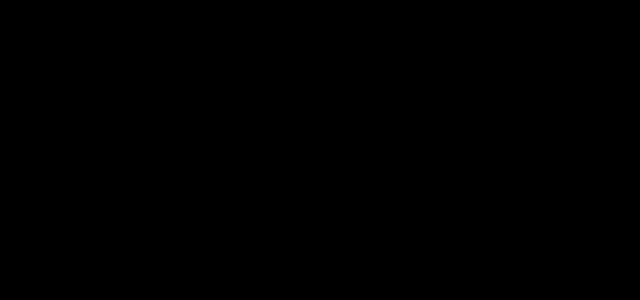
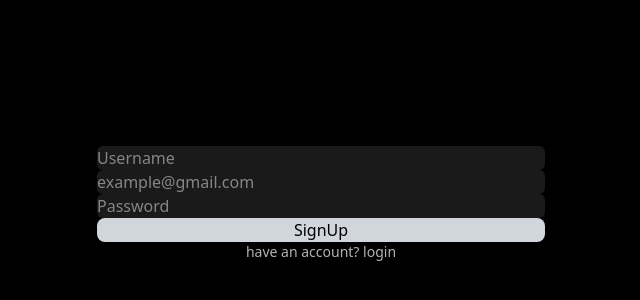
Before and after one commit to suraniyakunal/Talker, a React (Vite) app in the folder client/: page /signup in a window 1280 px wide. Before the commit this address had no page. Shown: the part 212-512 px from the top of the page, without its empty margins (319-959 px from the left). Built offline with nearby package versions, Linux system fonts and the light colour scheme.

Commit message:
redesign the routes and made it work for two routes

```diff
--- a/client/src/components/Footer.jsx
+++ b/client/src/components/Footer.jsx
@@ -3,8 +3,8 @@ import { Link } from "react-router-dom"
 const Footer = () => {
   return (
     <div>
-      <footer className="absolute bottom-0 left-0 right-0 light-black z-10  h-16 px-4 gap-20 flex items-center justify-center shadow-md">
-        <button type="submit"><Link to='/'>chats</Link></button>
+      <footer className="absolute bottom-0 left-80 bg-transparent rounded-md right-80 normal-text z-10  h-16 px-4 gap-20 flex items-center justify-center shadow-md">
+        <button type="submit"><Link to='/chat'>chats</Link></button>
         <button type="submit"><Link to='/posts'>posts</Link></button>
         <button type="submit"><Link to='/rooms'>rooms</Link></button>
         <button type="submit"><Link to='/profile'>profile</Link></button>
--- a/client/src/components/Login.jsx
+++ b/client/src/components/Login.jsx
@@ -1,37 +1,57 @@
 import { React, useEffect, useState } from "react";
-import { Link } from "react-router-dom";
+import { Link, Navigate } from "react-router-dom";
 import axios from "axios";
+import { useNavigate } from "react-router-dom";
+import SignUp from "./SignUp";
 
 const Login = () => {
 
   const [username, setUsername] = useState("")
   const [password, setPassword] = useState("")
 
-  const loginHandler = async (e, username, password) => {
+
+  const navigate = useNavigate()
+
+  const loginHandler = async (e) => {
     e.preventDefault()
 
-    const { data } = await axios.post('/api/users/login', { username, password });
+    let data
 
-    // Store token in localStorage
-    localStorage.setItem('userInfo', JSON.stringify(data));
+    try {
+
+      const response = await axios.post('/api/users/login', { username, password });
+      data = response.data
+
+      // Store token in localStorage
+      localStorage.setItem('userInfo', JSON.stringify(data));
+
+      if (data) {
+        navigate('/chat')
+      }
+
+    } catch (error) {
+      console.log("error in confirming the login credential", error)
+    }
+
+
 
     // Update React state/context to reflect logged in status
     // navigate('/chat');
   };
   return (
     <div className="flex justify-center items-center min-h-screen px-4">
-      <div className=" max-w-md lg:max-w-lg container rounded-lg py-8">
-        <h2 className='text-2xl font-bold mb-6 text-center'>Login :)</h2>
+      <div className=" max-w-md lg:max-w-lg medium-black rounded-lg py-8">
+        <h2 className='text-2xl normal-text font-bold mb-6 text-center'>Login :)</h2>
         <form className='space-y-6 px-4'>
           <div>
-            <input name="username" type="text" value={username} onChange={e => setUsername(e.target.value)} placeholder='username' className='w-full px-3 py-2 rounded-md focus:outline-none focus:ring-2 focus:ring-indigo-500' />
+            <input name="username" type="text" value={username} onChange={e => setUsername(e.target.value)} placeholder='username' className='w-full normal-text light-black px-3 py-2 rounded-md focus:outline-none focus:ring-2 focus:ring-indigo-500' />
           </div>
           <div>
-            <input name='password' type="password" value={password} onChange={e => setPassword(e.target.value)} placeholder='password' className='w-full px-3 py-2 rounded-md focus:outline-none focus:ring-2 focus:ring-indigo-500' />
+            <input name='password' type="password" value={password} onChange={e => setPassword(e.target.value)} placeholder='password' className='w-full normal-text light-black px-3 py-2 rounded-md focus:outline-none focus:ring-2 focus:ring-indigo-500' />
           </div>
           <button type="submit" onClick={loginHandler} className='w-full p-2 rounded-lg text-gray-900 hover:bg-gray-600 bg-gray-300 font-semibold transition'>Login</button>
         </form>
-        <h6 className='text-sm text-center pt-4'>don't have an account? <Link to='/signup'>SignUp</Link></h6>
+        <h6 className='text-sm muted-text text-center pt-4'>don't have an account? <Link to='/signup'>SignUp</Link></h6>
       </div>
 
     </div>
--- a/client/src/components/MainLayout.jsx
+++ b/client/src/components/MainLayout.jsx
@@ -1,11 +1,27 @@
-import Login from '../components/Login.jsx'
+import { useState } from 'react'
+import { Outlet } from 'react-router-dom';
+import ChatBox from '../components/ChatBox.jsx'
+import Footer from '../components/Footer.jsx'
+import Navbar from './Navbar.jsx';
 
 function MainLayout() {
 
-
+  // const [isLogged, setIsLogged] = useState(() => !!localStorage.getItem('userInfo'))
+  // const onLoginSucess = () => {
+  //   setIsLogged(true)
+  // }
+  //
+  // if (isLogged) {
+  //   return (<Login onLoginSucess={onLoginSucess} />)
+  // }
   return (
     <>
-      <Login />
+      {/* <Navbar /> */}
+      {/* <div> */}
+      {/*   <ChatBox /> */}
+      {/* </div> */}
+      <Outlet />
+      {/* <Footer /> */}
     </>
   );
 }
--- a/client/src/components/Navbar.jsx
+++ b/client/src/components/Navbar.jsx
@@ -1,7 +1,17 @@
 const Navbar = () => {
   return (
     <div>
-      <header className="sticky top-0 left-0 right-0 z-10 light-black h-16 px-4 flex items-center justify-between shadow-md">
+      <header
+        className="
+        sticky top-0
+        medium-black
+        left-0 right-0
+        normal-text
+        z-10 light-black
+        h-16 px-4 flex
+        items-center
+        justify-between
+        shadow-md">
         <div className="flex items-center gap-2">
           <img src="/profile.jpg" alt="" className="rounded-full w-10 h-10" />
           <span className="font-semibold">Talker</span>
--- /dev/null
+++ b/client/src/components/Posts.jsx
@@ -0,0 +1,7 @@
+const Posts = () => {
+  return (
+    <div>All the posts are here</div>
+  )
+}
+
+export default Posts
--- a/client/src/components/SignUp.jsx
+++ b/client/src/components/SignUp.jsx
@@ -1,21 +1,69 @@
+import axios from "axios"
+import { useState } from "react"
+import { Link } from "react-router-dom"
+
 const SignUp = () => {
+
+  const [username, setUsername] = useState('')
+  const [email, setEmail] = useState('')
+  const [password, setPassword] = useState('')
+
+  const handleSignUp = async (e) => {
+    e.preventDefault()
+    try {
+      const { data } = await axios.post('/api/users/signup', { username, email, password })
+      console.log(data)
+    } catch (error) {
+      console.log("error sending the data from signup", error)
+    }
+  }
   return (
     <div className="flex justify-center items-center min-h-screen px-4">
       <div className="container md:max-w-md rounded-lg py-8 ">
         <h2 className=" text-2xl text-center font-bold mb-6">SignUp :)</h2>
-        <form className="space-y-6 px-6">
+        <form onSubmit={handleSignUp} className="space-y-6 px-6">
           <div>
-            <input type="text" name="username" placeholder="Username" className="w-full py-2 px-3 rounded-lg focus:ring-2 focus:outline-none focus:ring-indigo-500" />
+            <input
+              required
+              onChange={(e) => { setUsername(e.target.value) }}
+              value={username}
+              type="text"
+              name="username"
+              placeholder="Username"
+              className="w-full normal-text
+              light-black px-3 py-2
+              rounded-md focus:outline-none
+              focus:ring-2 focus:ring-indigo-500" />
           </div>
           <div>
-            <input type="text" name="email" placeholder="example@gmail.com" className="w-full py-2 px-3 rounded-lg focus:ring-2 focus:outline-none focus:ring-indigo-500" />
+            <input
+              required
+              onChange={(e) => { setEmail(e.target.value) }}
+              value={email}
+              type="email"
+              name="email"
+              placeholder="example@gmail.com"
+              className="w-full normal-text
+              light-black px-3 py-2
+              rounded-md focus:outline-none
+              focus:ring-2 focus:ring-indigo-500" />
           </div>
           <div>
-            <input type="password" name="password" placeholder="Password" className="w-full py-2 px-3 rounded-lg focus:ring-2 focus:outline-none focus:ring-indigo-500" />
+            <input
+              required
+              onChange={(e) => { setPassword(e.target.value) }}
+              value={password}
+              type="password"
+              name="password"
+              placeholder="Password"
+              className="w-full normal-text
+              light-black px-3 py-2
+              rounded-md focus:outline-none
+              focus:ring-2 focus:ring-indigo-500" />
           </div>
           <button type="submit" className="w-full p-2 rounded-lg bg-gray-300 hover:bg-gray-700 transition">SignUp</button>
         </form>
-        <h6 className='text-sm text-center pt-4'>already have an account? <a href="" className='text-indigo-500'>Login</a></h6>
+        <h6 className='text-sm muted-text text-center pt-4'>have an account? <Link to='/login'>login</Link></h6>
       </div>
     </div>
   )
--- a/client/src/main.css
+++ b/client/src/main.css
@@ -25,30 +25,16 @@
   background-color: var(--bg-light);
 }
 
+.normal-text {
+
+  color: var(--text);
+}
+
+.muted-text {
+
+  color: var(--text-muted);
+}
+
 body {
   background-color: var(--bg-dark);
 }
-
-.container {
-  background-color: var(--bg);
-}
-
-h2 {
-  color: var(--text);
-}
-
-input {
-  color: var(--text);
-  background-color: var(--bg-light);
-}
-
-/* button { */
-/*   background-color: var(--text); */
-/*   padding: 8px; */
-/*   color: black; */
-/*   border-radius: 6px; */
-/* } */
-
-h6 {
-  color: var(--text-muted);
-}
--- a/client/src/main.jsx
+++ b/client/src/main.jsx
@@ -2,12 +2,38 @@ import { StrictMode } from 'react';
 import { createRoot } from 'react-dom/client';
 import './main.css';
 import App from './App.jsx';
-import { BrowserRouter } from 'react-router-dom';
+import { BrowserRouter, Routes, Route } from 'react-router-dom';
+import MainLayout from './components/MainLayout.jsx';
+import Login from './components/Login.jsx'
+import SignUp from './components/SignUp.jsx';
+import ChatBox from './components/ChatBox.jsx';
+import NotFound from './components/NotFound.jsx'
+import Posts from './components/Posts.jsx'
 
 createRoot(document.getElementById('root')).render(
   <StrictMode>
     <BrowserRouter>
-      <App />
+      <Routes>
+
+        <Route path='/' element={<App />} />
+        <Route path="/login" element={<Login />} />
+        <Route path="/signup" element={<SignUp />} />
+
+        <Route element={<MainLayout />}>
+          <Route path='/chat' element={<ChatBox />} >
+            <Route path='/chat/posts' element={<Posts />} />
+          </Route>
+        </Route>
+
+
+        {/* Dynamic route with a parameter */}
+        {/* <Route path="/profile/:userId" element={<ProfilePage />} /> */}
+
+        {/* Catch-all route for any undefined paths */}
+        <Route path="*" element={<NotFound />} />
+      </Routes>
+
+
     </BrowserRouter>
-  </StrictMode>,
+  </StrictMode>
 );
--- a/client/vite.config.js
+++ b/client/vite.config.js
@@ -4,8 +4,18 @@ import tailwindcss from '@tailwindcss/vite'
 
 // https://vite.dev/config/
 export default defineConfig({
+
   plugins: [
     react(),
     tailwindcss(),
   ],
+  server: {
+    proxy: {
+      '/api': {
+        target: 'http://localhost:3000',  // Your backend server URL and port
+        changeOrigin: true,
+        secure: false,
+      },
+    },
+  },
 })
```
Also changed, not shown: client/src/App.jsx (+2 -17 lines), client/src/components/ChatBox.jsx (+8 -7 lines).
